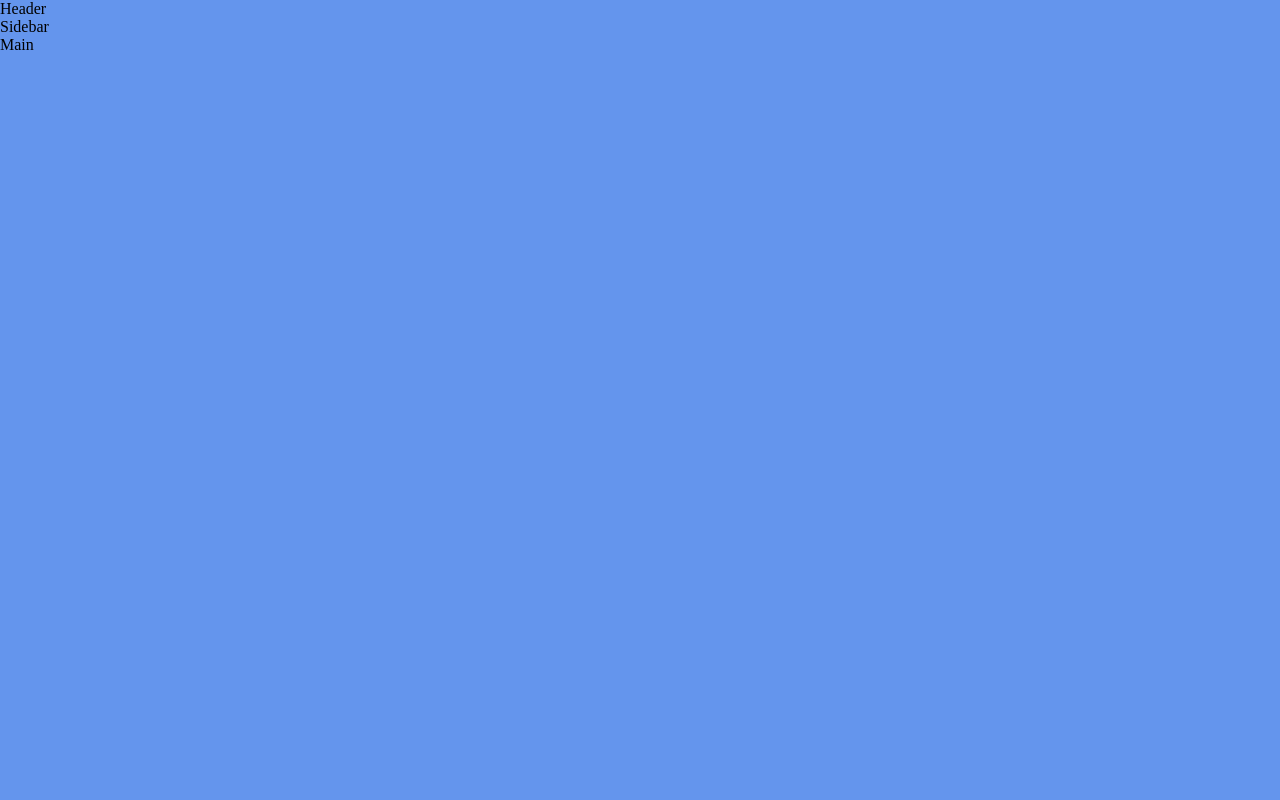
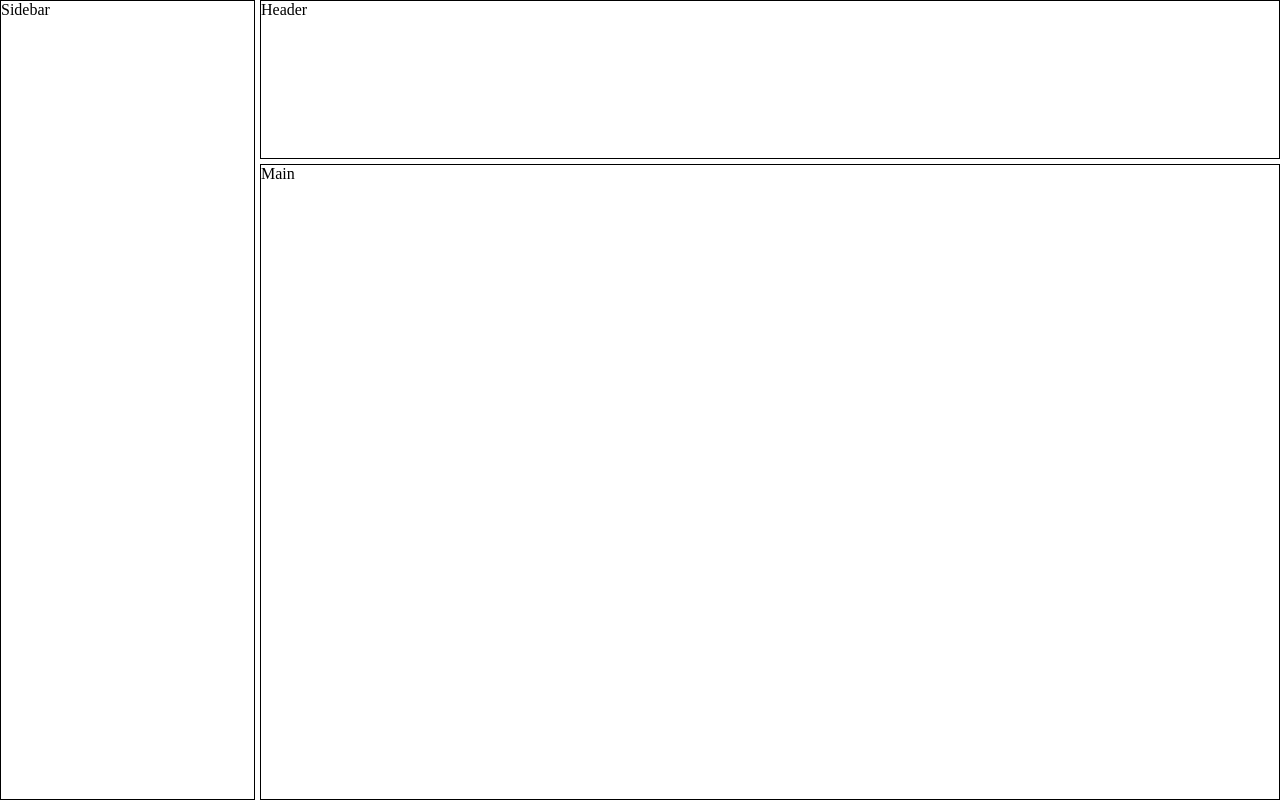
Before and after one commit to JeffLynx/admin-dashboard-odin, a plain HTML site: page index.html in a window 1280 px wide. Drawn offline with Linux system fonts and the light colour scheme.

Commit message:
main grid strucure added

```diff
--- a/styles.css
+++ b/styles.css
@@ -3,10 +3,28 @@
   padding: 0;
 }
 
-body {
-  background-color: cornflowerblue;
+.grid-container {
+  height: 100vh;
+  width: 100vw;
+  display: grid;
+  grid-template: 1fr 4fr / 1fr 4fr;
+  gap: 5px;
 }
 
-.grid-container {
-  display: grid;
+.header {
+  grid-area: 1 / 2 / 2 / 3;
+  background-color: white;
+  border: 1px solid black;
 }
+
+.sidebar {
+  grid-area: 1 / 1 / 3 / 2;
+  background-color: white;
+  border: 1px solid black;
+}
+
+.main {
+  grid-area: 2 / 2 / 3 / 3;
+  background-color: white;
+  border: 1px solid black;
+}
```
